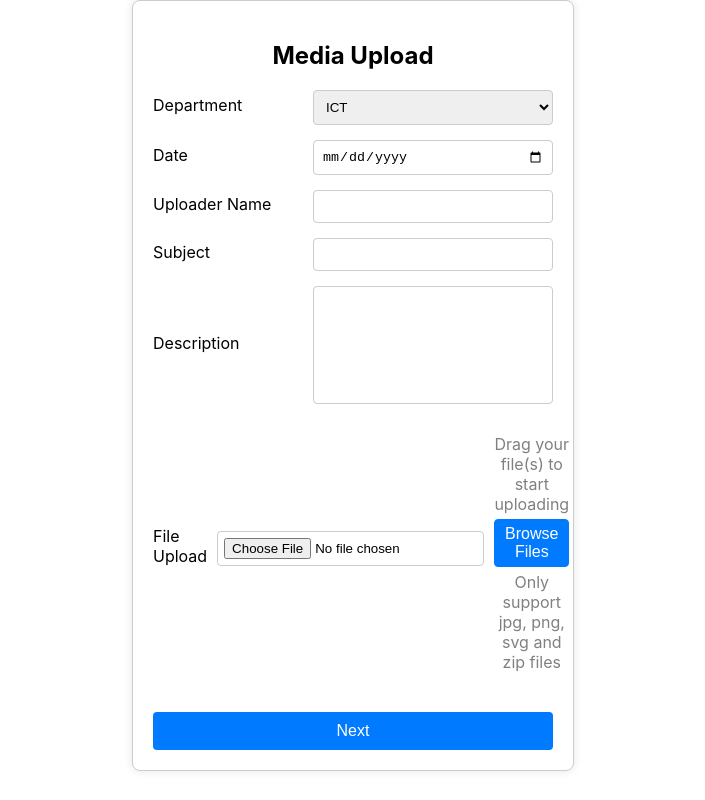
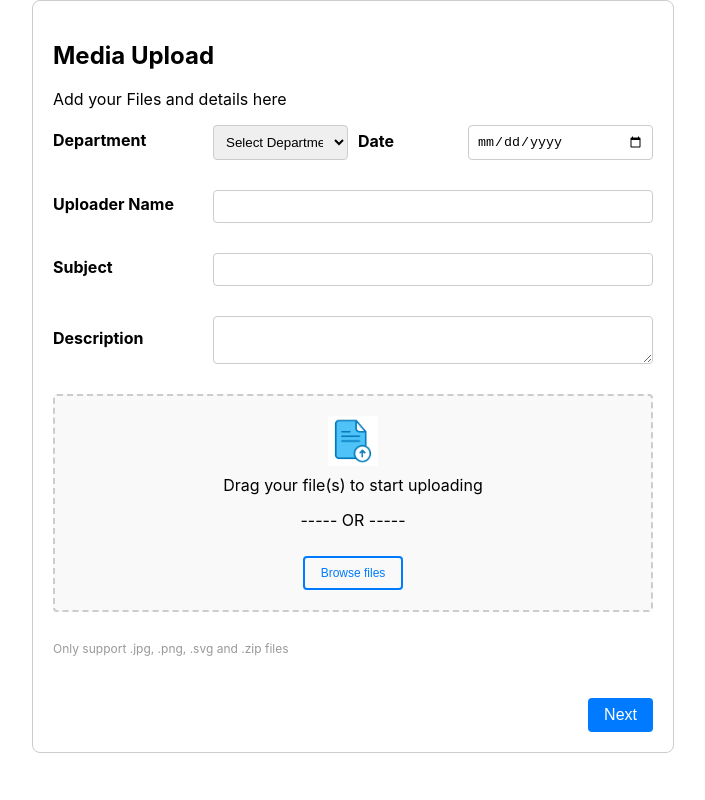
Before and after one commit to NirushaShehani/SLIC_Intranet, a React (Create React App) app in the folder intranet/: page /upload-event in a window 1280 px wide. Shown: the whole page, without its empty margins (287-992 px from the left). Built offline with nearby package versions, Linux system fonts and the light colour scheme.

Commit message:
update the media upload page

```diff
--- a/intranet/src/Styles/UploadEvents.css
+++ b/intranet/src/Styles/UploadEvents.css
@@ -1,16 +1,15 @@
 .media-upload-container {
-    width: 400px;
+  max-width: 600px;
   margin: 0 auto;
   padding: 20px;
   border: 1px solid #ccc;
   border-radius: 8px;
   background-color: #fff;
-    box-shadow: 0 0 10px rgba(0, 0, 0, 0.1);
 }
 
-  .media-upload-container h2 {
-    text-align: center;
-    margin-bottom: 20px;
+.media-upload-form {
+  display: flex;
+  flex-direction: column;
 }
 
 .form-group {
@@ -18,50 +17,122 @@
 }
 
 .form-group label {
+  font-weight: bold;
+  margin-bottom: 5px;
   display: block;
-    margin-bottom: 5px;
+}
+
+.form-group-row {
+  display: flex;
+  justify-content: space-between;
+}
+
+.form-group-row .form-group {
+  flex: 1;
+  margin-right: 10px;
+}
+
+.form-group-row .form-group:last-child {
+  margin-right: 0;
+}
+
+.form-group-row .form-group.date-group label {
+  margin-bottom: 2px;
 }
 
 .form-group select,
 .form-group input[type="date"],
 .form-group input[type="text"],
 .form-group textarea {
-    width: calc(100% - 10px);
+  width: 100%;
   padding: 8px;
   border: 1px solid #ccc;
   border-radius: 4px;
 }
 
-  .form-group textarea {
-    height: 100px;
-    resize: none;
+.form-group .file-input {
+  display: none;
 }
 
 .file-upload-info {
+  border: 1px dashed #ccc;
+  padding: 20px;
   text-align: center;
-    margin-top: 10px;
+  cursor: pointer;
+  width: 100%;
+  height: 200px;
 }
 
 .file-upload-info p {
-    margin: 5px 0;
-  }
-
-  .file-upload-info button {
-    padding: 5px 10px;
-    border: 1px solid #007bff;
-    background-color: #007bff;
-    color: #fff;
-    border-radius: 4px;
-    cursor: pointer;
+  margin: 0;
 }
 
 .next-button {
-    width: 100%;
-    padding: 10px;
+  padding: 8px 16px;
   background-color: #007bff;
   color: #fff;
   border: none;
   border-radius: 4px;
   cursor: pointer;
-    margin-top: 20px;
+  width: fit-content;
+  align-self: flex-end;
 }
+
+.next-button:hover {
+  background-color: #0056b3;
+}
+
+.upload-icon {
+  width: 50px;
+  height: 50px;
+}
+
+.upload-group {
+  border: 2px dashed #ccc;
+  padding: 20px; /* Reduced padding */
+  text-align: center;
+  border-radius: 4px;
+  position: relative;
+  background-color: #f9f9f9;
+  display: flex;
+  justify-content: center;
+  align-items: center;
+  height: 150px; /* Reduced height */
+}
+.upload-group .upload-icon {
+  width: 50px;
+  height: 50px;
+  margin-bottom: 10px;
+}
+
+.upload-area {
+  display: flex;
+  flex-direction: column;
+  align-items: center;
+  justify-content: center;
+}
+.upload-area button {
+  margin-top: 10px;
+  padding: 8px 16px; /* Smaller padding */
+  border: 2px solid #007bff;
+  color: #007bff;
+  background-color: transparent;
+  border-radius: 4px;
+  cursor: pointer;
+  font-size: 12px; /* Smaller font size */
+}
+
+.upload-area button:hover {
+  background-color: #e6f0ff;
+}
+
+.form-group.file-support p {
+  font-size: 12px;
+  color: #999;
+}
+
+
+
+.submit-button:hover {
+  background-color: #0056b3;
+}
--- a/intranet/src/components/Pages/UploadEvent.jsx
+++ b/intranet/src/components/Pages/UploadEvent.jsx
@@ -1,5 +1,6 @@
 import React, { useState } from 'react';
 import '../../Styles/UploadEvents.css';
+import uploadIcon from '../../assets/upload_icon.png';
 
 const MediaUpload = () => {
   const [department, setDepartment] = useState('');
@@ -29,19 +30,23 @@ const MediaUpload = () => {
   return (
     <div className="media-upload-container">
       <h2>Media Upload</h2>
-      <form onSubmit={handleSubmit}>
+      <p className="form-description">Add your Files and details here</p>
+      <form onSubmit={handleSubmit} className="media-upload-form">
+        <div className="form-group-row">
           <div className="form-group">
             <label>Department</label>
             <select value={department} onChange={(e) => setDepartment(e.target.value)}>
+              <option value="">Select Department</option>
               <option value="ICT">ICT</option>
               <option value="HR">HR</option>
               <option value="Finance">Finance</option>
               {/* Add more options as needed */}
             </select>
           </div>
-        <div className="form-group">
-          <label>Date</label>
+          <div className="form-group date-group">
+            <label style={{ marginBottom: '2px', marginRight:'-50px' }}>Date</label>
             <input type="date" value={date} onChange={(e) => setDate(e.target.value)} />
+          </div>
         </div>
         <div className="form-group">
           <label>Uploader Name</label>
@@ -55,14 +60,17 @@ const MediaUpload = () => {
           <label>Description</label>
           <textarea value={description} onChange={(e) => setDescription(e.target.value)}></textarea>
         </div>
-        <div className="form-group">
-          <label>File Upload</label>
-          <input type="file" onChange={handleFileChange} />
-          <div className="file-upload-info">
+        <div className="form-group upload-group">
+          <div className="upload-area">
+            <img src={uploadIcon} className="upload-icon" /> {/* Use an appropriate icon */}
             <p>Drag your file(s) to start uploading</p>
-            <button type="button" onClick={() => document.querySelector('input[type="file"]').click()}>Browse Files</button>
-            <p>Only support jpg, png, svg and zip files</p>
+            <p>----- OR -----</p>
+            <button type="button" onClick={() => document.getElementById('file-upload').click()}>Browse files</button>
+            <input type="file" id="file-upload" name="file-upload" multiple style={{ display: 'none' }} />
           </div>
+        </div>
+        <div className="form-group file-support">
+          <p>Only support .jpg, .png, .svg and .zip files</p>
         </div>
         <button type="submit" className="next-button">Next</button>
       </form>
```
Also changed, not shown: intranet/src/assets/upload_icon.png (added). Lines whose indentation alone changed are shown as unchanged.
